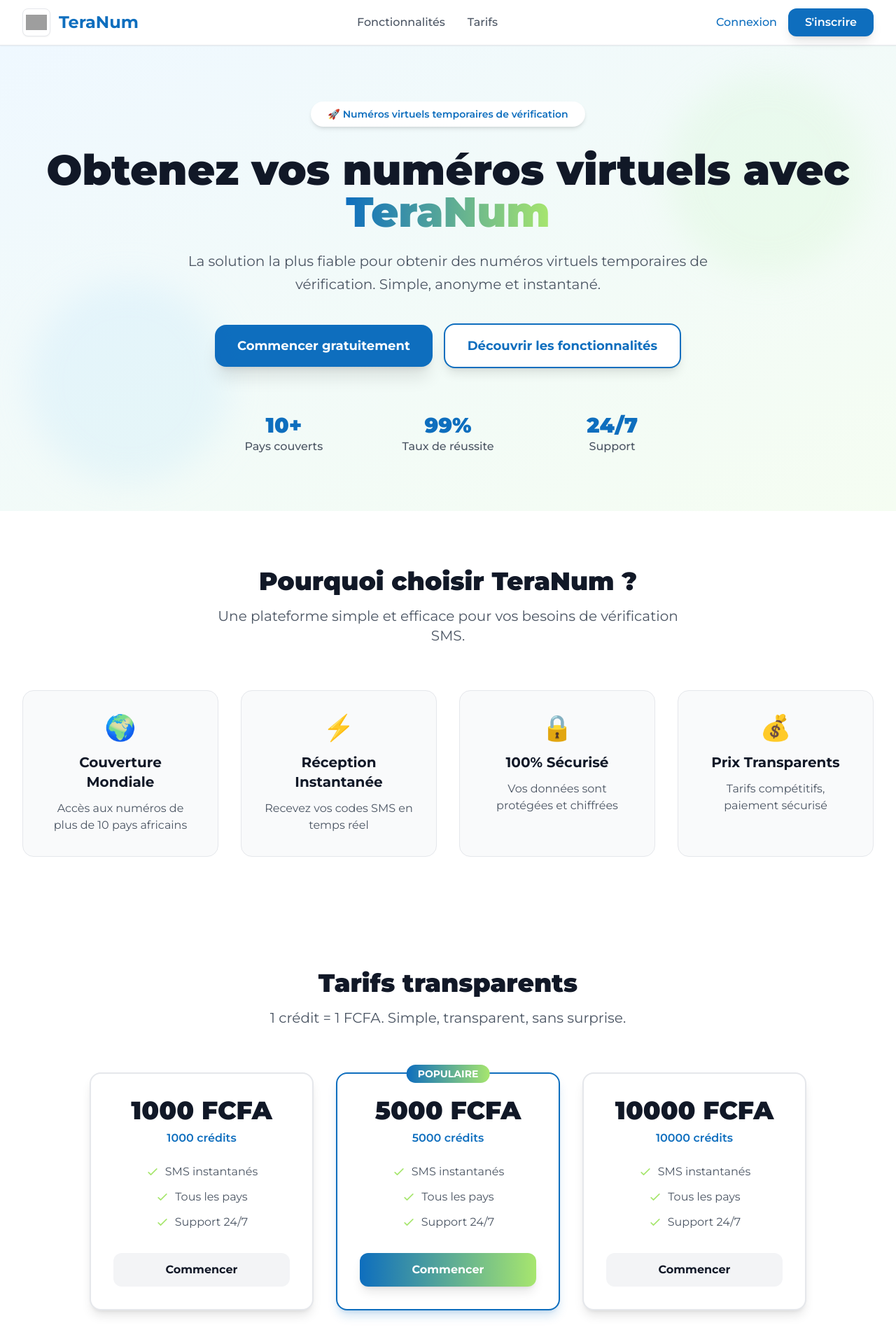
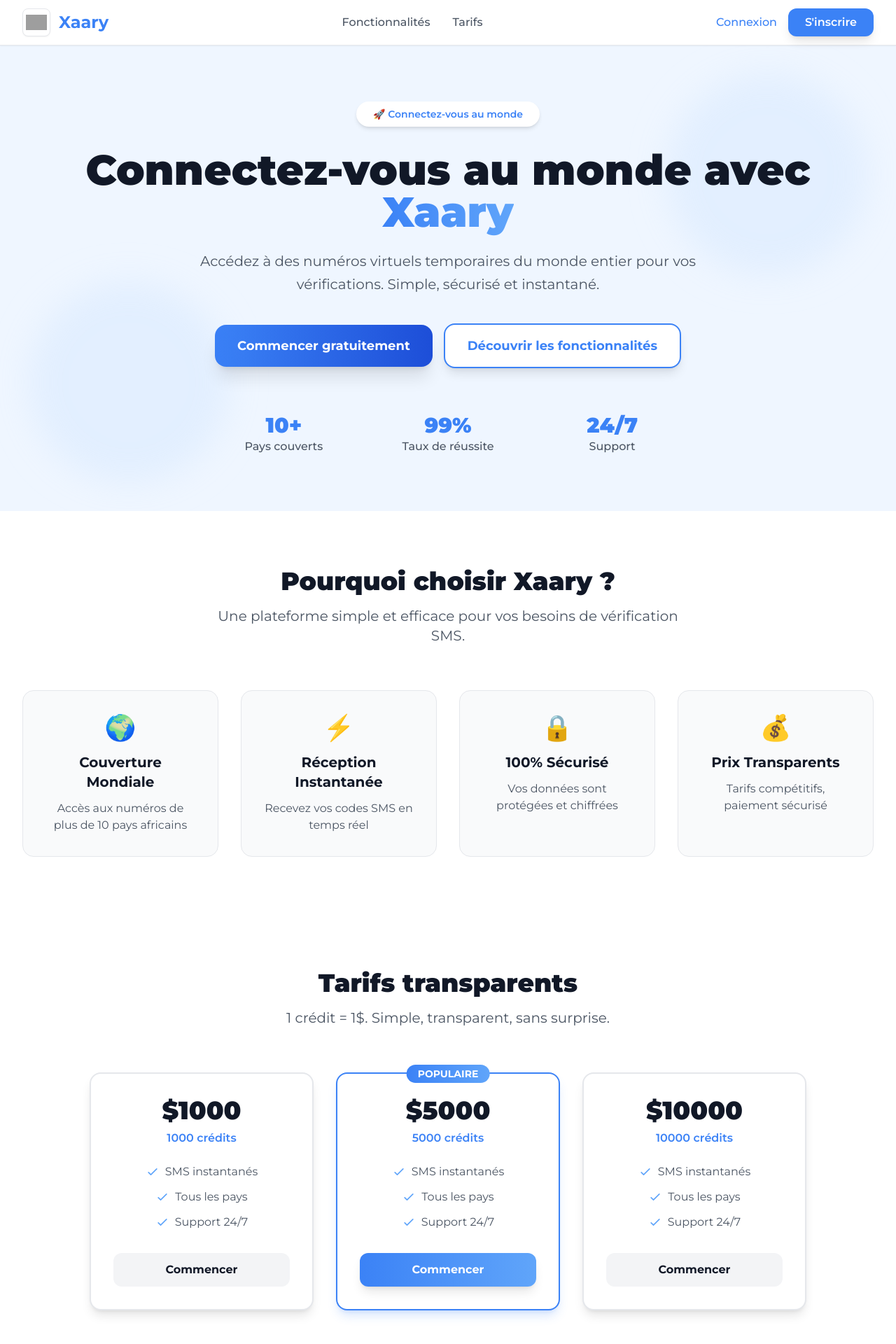
Before and after one commit to jeanawn/first-fornt, a React (Vite) app: page / in a window 1280 px wide. Shown: the top 1920 px of the page at 70% size. Built offline with nearby package versions, Linux system fonts and the light colour scheme; grey boxes are pictures that could not be loaded.

Commit message:
feat: update branding from TeraNum to Xaary across the application

```diff
--- a/index.html
+++ b/index.html
@@ -2,7 +2,7 @@
 <html lang="fr">
   <head>
     <meta charset="UTF-8" />
-    <link rel="icon" type="image/png" href="https://s6.imgcdn.dev/YQ54Ge.png" />
+    <link rel="icon" type="image/png" href="https://i.postimg.cc/fRm60V7Z/LOGO-XAARY-500x500.png" />
     <meta name="viewport" content="width=device-width, initial-scale=1.0" />
 
     <!-- PWA Manifest -->
@@ -11,20 +11,20 @@
     <meta name="mobile-web-app-capable" content="yes" />
     <meta name="apple-mobile-web-app-capable" content="yes" />
     <meta name="apple-mobile-web-app-status-bar-style" content="default" />
-    <meta name="apple-mobile-web-app-title" content="TeraNum" />
+    <meta name="apple-mobile-web-app-title" content="Xaary" />
 
     <!-- Apple Touch Icons -->
     <link rel="apple-touch-icon" sizes="152x152" href="/icons/icon-152x152.png" />
     <link rel="apple-touch-icon" sizes="192x192" href="/icons/icon-192x192.png" />
 
     <!-- Meta tags pour PWA -->
-    <meta name="description" content="Obtenir des numéros virtuels temporaires de vérification" />
+    <meta name="description" content="Connectez-vous au monde - Obtenez des numéros virtuels temporaires de vérification" />
     <meta name="keywords" content="numéro virtuel, SMS, vérification, temporaire, anonyme, téléphone" />
 
     <link rel="preconnect" href="https://fonts.googleapis.com">
     <link rel="preconnect" href="https://fonts.gstatic.com" crossorigin>
     <link href="https://fonts.googleapis.com/css2?family=Montserrat:ital,wght@0,100..900;1,100..900&display=swap" rel="stylesheet">
-    <title>TeraNum - Numéros Virtuels Temporaires</title>
+    <title>Xaary - Connectez-vous au monde</title>
   </head>
   <body>
     <div id="root"></div>
--- a/public/sw.js
+++ b/public/sw.js
@@ -1,4 +1,4 @@
-const CACHE_NAME = 'teranum-v1';
+const CACHE_NAME = 'xaary-v1';
 const urlsToCache = [
   '/',
   '/manifest.json',
@@ -92,6 +92,6 @@ self.addEventListener('push', (event) => {
   };
 
   event.waitUntil(
-    self.registration.showNotification('TeraNum', options)
+    self.registration.showNotification('Xaary', options)
   );
 });
--- a/src/components/Layout.tsx
+++ b/src/components/Layout.tsx
@@ -14,13 +14,13 @@ export default function Layout({ children, showHeader = true }: LayoutProps) {
             <div className="flex items-center justify-center space-x-3">
               <div className="w-8 h-8 bg-white rounded-lg shadow-sm border border-gray-100 p-1">
                 <img
-                  src="https://s6.imgcdn.dev/YQ54Ge.png"
-                  alt="TeraNum Logo"
+                  src="https://i.postimg.cc/fRm60V7Z/LOGO-XAARY-500x500.png"
+                  alt="Xaary Logo"
                   className="w-full h-full object-cover rounded"
                 />
               </div>
               <h1 className="text-xl font-bold text-gray-900 font-montserrat">
-                TeraNum
+                Xaary
               </h1>
             </div>
           </div>
--- a/src/pages/Dashboard.tsx
+++ b/src/pages/Dashboard.tsx
@@ -156,8 +156,8 @@ export default function Dashboard({ user, onRecharge, onBuyNumber, onLogout, onV
         <div className="text-center space-y-2">
           <div className="w-16 h-16 bg-white rounded-2xl flex items-center justify-center mx-auto shadow-lg border border-gray-200 p-2">
             <img
-              src="https://s6.imgcdn.dev/YQ54Ge.png"
-              alt="TeraNum Logo"
+              src="https://i.postimg.cc/fRm60V7Z/LOGO-XAARY-500x500.png"
+              alt="Xaary Logo"
               className="w-full h-full object-cover rounded-xl"
             />
           </div>
--- a/src/pages/LandingPage.tsx
+++ b/src/pages/LandingPage.tsx
@@ -46,12 +46,12 @@ export default function LandingPage({ onGoToLogin, onGoToRegister, onGoToPrivacy
             <div className="flex items-center space-x-3">
               <div className="w-10 h-10 bg-white rounded-lg shadow-sm border border-gray-200 p-1">
                 <img
-                  src="https://s6.imgcdn.dev/YQ54Ge.png"
-                  alt="TeraNum Logo"
+                  src="https://i.postimg.cc/fRm60V7Z/LOGO-XAARY-500x500.png"
+                  alt="Xaary Logo"
                   className="w-full h-full object-contain rounded"
                 />
               </div>
-              <h1 className="text-2xl font-bold text-primary font-montserrat">TeraNum</h1>
+              <h1 className="text-2xl font-bold text-primary font-montserrat">Xaary</h1>
             </div>
 
             {/* Navigation */}
@@ -90,22 +90,22 @@ export default function LandingPage({ onGoToLogin, onGoToRegister, onGoToPrivacy
             {/* Badge */}
             <div className="inline-flex items-center bg-white rounded-full px-6 py-2 shadow-md mb-8">
               <span className="text-primary font-montserrat font-semibold text-sm">
-                🚀 Numéros virtuels temporaires de vérification
+                🚀 Connectez-vous au monde
               </span>
             </div>
 
             {/* Main Heading */}
             <h1 className="text-5xl md:text-6xl font-black text-gray-900 font-montserrat mb-6 leading-tight">
-              Obtenez vos numéros virtuels avec{' '}
+              Connectez-vous au monde avec{' '}
               <span className="text-transparent bg-clip-text bg-gradient-to-r from-primary to-secondary">
-                TeraNum
+                Xaary
               </span>
             </h1>
 
             {/* Sub Heading */}
             <p className="text-xl text-gray-600 font-montserrat max-w-3xl mx-auto mb-10 leading-relaxed">
-              La solution la plus fiable pour obtenir des numéros virtuels temporaires de vérification.
-              Simple, anonyme et instantané.
+              Accédez à des numéros virtuels temporaires du monde entier pour vos vérifications.
+              Simple, sécurisé et instantané.
             </p>
 
             {/* CTA Buttons */}
@@ -152,7 +152,7 @@ export default function LandingPage({ onGoToLogin, onGoToRegister, onGoToPrivacy
         <div className="max-w-7xl mx-auto px-4 sm:px-6 lg:px-8">
           <div className="text-center mb-16">
             <h2 className="text-4xl font-black text-gray-900 font-montserrat mb-4">
-              Pourquoi choisir TeraNum ?
+              Pourquoi choisir Xaary ?
             </h2>
             <p className="text-xl text-gray-600 font-montserrat max-w-2xl mx-auto">
               Une plateforme simple et efficace pour vos besoins de vérification SMS.
@@ -184,7 +184,7 @@ export default function LandingPage({ onGoToLogin, onGoToRegister, onGoToPrivacy
               Tarifs transparents
             </h2>
             <p className="text-xl text-gray-600 font-montserrat max-w-2xl mx-auto">
-              1 crédit = 1 FCFA. Simple, transparent, sans surprise.
+              1 crédit = 1$. Simple, transparent, sans surprise.
             </p>
           </div>
 
@@ -205,7 +205,7 @@ export default function LandingPage({ onGoToLogin, onGoToRegister, onGoToPrivacy
 
                 <div className="text-center">
                   <div className="text-4xl font-black text-gray-900 font-montserrat mb-2">
-                    {plan.amount} FCFA
+                    ${plan.amount}
                   </div>
                   <div className="text-primary font-montserrat font-semibold mb-6">
                     {plan.credits} crédits
@@ -253,10 +253,10 @@ export default function LandingPage({ onGoToLogin, onGoToRegister, onGoToPrivacy
       <section className="py-20 bg-gradient-to-r from-primary to-secondary">
         <div className="max-w-4xl mx-auto text-center px-4 sm:px-6 lg:px-8">
           <h2 className="text-4xl font-black text-white font-montserrat mb-6">
-            Prêt à commencer avec TeraNum ?
+            Prêt à commencer avec Xaary ?
           </h2>
           <p className="text-xl text-primary-100 font-montserrat mb-10">
-            Rejoignez des milliers d'utilisateurs qui font confiance à TeraNum pour leurs codes SMS.
+            Rejoignez des milliers d'utilisateurs qui font confiance à Xaary pour leurs codes SMS.
           </p>
 
           <div className="flex flex-col sm:flex-row gap-4 justify-center">
@@ -283,22 +283,22 @@ export default function LandingPage({ onGoToLogin, onGoToRegister, onGoToPrivacy
             <div className="flex items-center justify-center space-x-3 mb-6">
               <div className="w-10 h-10 bg-white rounded-lg shadow-sm border border-gray-200 p-1">
                 <img
-                  src="https://s6.imgcdn.dev/YQ54Ge.png"
-                  alt="TeraNum Logo"
+                  src="https://i.postimg.cc/fRm60V7Z/LOGO-XAARY-500x500.png"
+                  alt="Xaary Logo"
                   className="w-full h-full object-contain rounded"
                 />
               </div>
-              <h3 className="text-2xl font-bold font-montserrat">TeraNum</h3>
+              <h3 className="text-2xl font-bold font-montserrat">Xaary</h3>
             </div>
 
             <p className="text-gray-400 font-montserrat mb-8 max-w-2xl mx-auto">
-              La plateforme de référence pour recevoir des codes SMS de vérification sur des numéros virtuels temporaires.
+              Connectez-vous au monde grâce à notre plateforme de numéros virtuels temporaires pour vos vérifications.
             </p>
 
             <div className="border-t border-gray-700 pt-8">
               <div className="flex flex-col md:flex-row justify-between items-center space-y-4 md:space-y-0">
                 <p className="text-gray-400 font-montserrat text-sm">
-                  © 2024 TeraNum. Tous droits réservés.
+                  © 2024 Xaary. Tous droits réservés.
                 </p>
 
                 <div className="flex items-center space-x-6">
--- a/src/pages/Login.tsx
+++ b/src/pages/Login.tsx
@@ -48,14 +48,14 @@ export default function Login({ onLogin, onForgotPassword, onRegister, onBackToH
           <div className="text-center space-y-4">
             <div className="w-20 h-20 bg-white rounded-2xl mx-auto flex items-center justify-center shadow-xl border border-gray-200 p-2">
               <img
-                src="https://s6.imgcdn.dev/YQ54Ge.png"
-                alt="TeraNum Logo"
+                src="https://i.postimg.cc/fRm60V7Z/LOGO-XAARY-500x500.png"
+                alt="Xaary Logo"
                 className="w-full h-full object-cover rounded-xl"
               />
             </div>
             <div>
               <h1 className="text-4xl font-bold bg-gradient-to-r from-primary to-primary-800 bg-clip-text text-transparent font-montserrat">
-                TeraNum
+                Xaary
               </h1>
               <p className="text-gray-600 text-lg mt-2 font-montserrat">
                 Connexion à votre compte
@@ -170,7 +170,7 @@ export default function Login({ onLogin, onForgotPassword, onRegister, onBackToH
                     <path strokeLinecap="round" strokeLinejoin="round" strokeWidth={2} d="M13 16h-1v-4h-1m1-4h.01M21 12a9 9 0 11-18 0 9 9 0 0118 0z" />
                   </svg>
                 </div>
-                <h3 className="font-semibold text-primary-900 font-montserrat">Bienvenue sur TeraNum</h3>
+                <h3 className="font-semibold text-primary-900 font-montserrat">Bienvenue sur Xaary</h3>
               </div>
               <p className="text-primary-800 text-sm font-montserrat">
                 Accédez à vos numéros virtuels pour recevoir des codes SMS de vérification en toute simplicité.
--- a/src/pages/PrivacyPolicy.tsx
+++ b/src/pages/PrivacyPolicy.tsx
@@ -33,11 +33,11 @@ export default function PrivacyPolicy({ onBack }: PrivacyPolicyProps) {
               <section className="mb-8">
                 <h2 className="text-2xl font-bold text-gray-900 font-montserrat mb-4">1. Introduction</h2>
                 <p className="text-gray-700 font-montserrat leading-relaxed mb-4">
-                  TeraNum s'engage à protéger votre vie privée. Cette politique de confidentialité explique comment nous collectons,
+                  Xaary s'engage à protéger votre vie privée. Cette politique de confidentialité explique comment nous collectons,
                   utilisons, stockons et protégeons vos informations personnelles lorsque vous utilisez notre service de numéros virtuels temporaires.
                 </p>
                 <p className="text-gray-700 font-montserrat leading-relaxed">
-                  En utilisant TeraNum, vous acceptez les pratiques décrites dans cette politique.
+                  En utilisant Xaary, vous acceptez les pratiques décrites dans cette politique.
                 </p>
               </section>
 
@@ -183,7 +183,7 @@ export default function PrivacyPolicy({ onBack }: PrivacyPolicyProps) {
                 <h2 className="text-2xl font-bold text-gray-900 font-montserrat mb-4">7. Partage des données</h2>
                 <div className="bg-red-50 border border-red-200 rounded-lg p-4">
                   <p className="text-red-800 font-montserrat font-semibold mb-2">
-                    🚫 TeraNum ne vend jamais vos données personnelles
+                    🚫 Xaary ne vend jamais vos données personnelles
                   </p>
                   <p className="text-red-700 font-montserrat text-sm">
                     Nous ne partageons vos informations qu'avec des prestataires de services essentiels
--- a/src/pages/Recharge.tsx
+++ b/src/pages/Recharge.tsx
@@ -60,7 +60,7 @@ export default function Recharge({ onRecharge, onBack }: RechargeProps) {
 
     setIsLoading(true);
     try {
-      await onRecharge(parseFloat(amount), phoneNumber, selectedNetwork);
+      onRecharge(parseFloat(amount), phoneNumber, selectedNetwork);
     } finally {
       setIsLoading(false);
     }
@@ -102,7 +102,7 @@ export default function Recharge({ onRecharge, onBack }: RechargeProps) {
             <div>
               <h4 className="font-semibold text-blue-900 mb-1">💡 Information importante</h4>
               <p className="text-sm text-blue-800">
-                <strong>1 crédit = 1 FCFA</strong><br/>
+                <strong>1 crédit = 1$</strong><br/>
                 Les crédits servent à acheter des numéros virtuels sur la plateforme.
               </p>
                 <p className="mt-2 text-sm text-red-600 font-semibold">
@@ -172,7 +172,7 @@ export default function Recharge({ onRecharge, onBack }: RechargeProps) {
                 <div className="mt-3 text-center">
                   <div className="inline-flex items-center space-x-2 bg-blue-50 px-4 py-2 rounded-xl">
                     <span className="text-sm text-blue-700">Équivalent :</span>
-                    <span className="font-bold text-blue-800">{parseFloat(amount).toLocaleString()} F</span>
+                    <span className="font-bold text-blue-800">${parseFloat(amount).toLocaleString()}</span>
                   </div>
                 </div>
               )}
--- a/src/pages/Register.tsx
+++ b/src/pages/Register.tsx
@@ -64,8 +64,8 @@ export default function Register({ onRegister, onBackToLogin }: RegisterProps) {
           <div className="text-center space-y-4">
             <div className="w-20 h-20 bg-white rounded-2xl mx-auto flex items-center justify-center shadow-xl border border-gray-200 p-2">
               <img
-                src="https://s6.imgcdn.dev/YQ54Ge.png"
-                alt="TeraNum Logo"
+                src="https://i.postimg.cc/fRm60V7Z/LOGO-XAARY-500x500.png"
+                alt="Xaary Logo"
                 className="w-full h-full object-cover rounded-xl"
               />
             </div>
@@ -74,7 +74,7 @@ export default function Register({ onRegister, onBackToLogin }: RegisterProps) {
                 Créer un compte
               </h1>
               <p className="text-gray-600 text-lg mt-2 font-montserrat">
-                Rejoignez TeraNum
+                Connectez-vous au monde avec Xaary
               </p>
             </div>
           </div>
--- a/tailwind.config.js
+++ b/tailwind.config.js
@@ -10,28 +10,28 @@ export default {
         'sans': ['Montserrat', 'ui-sans-serif', 'system-ui', 'sans-serif'],
       },
       colors: {
-        'primary': '#0e6ebe',
-        'secondary': '#a7e66e',
-        'primary-50': '#eff8ff',
-        'primary-100': '#daf0ff',
-        'primary-200': '#bde4ff',
-        'primary-300': '#90d3ff',
-        'primary-400': '#5cb9ff',
-        'primary-500': '#359bff',
-        'primary-600': '#1f7fff',
-        'primary-700': '#0e6ebe',
-        'primary-800': '#1354a3',
-        'primary-900': '#164780',
-        'secondary-50': '#f5fdf2',
-        'secondary-100': '#e8fce2',
-        'secondary-200': '#d2f7c6',
-        'secondary-300': '#b3ef9c',
-        'secondary-400': '#a7e66e',
-        'secondary-500': '#7bd346',
-        'secondary-600': '#60b030',
-        'secondary-700': '#4b8a28',
-        'secondary-800': '#3d6e25',
-        'secondary-900': '#345c22',
+        'primary': '#3b82f6',
+        'secondary': '#60a5fa',
+        'primary-50': '#eff6ff',
+        'primary-100': '#dbeafe',
+        'primary-200': '#bfdbfe',
+        'primary-300': '#93c5fd',
+        'primary-400': '#60a5fa',
+        'primary-500': '#3b82f6',
+        'primary-600': '#2563eb',
+        'primary-700': '#1d4ed8',
+        'primary-800': '#1e40af',
+        'primary-900': '#1e3a8a',
+        'secondary-50': '#eff6ff',
+        'secondary-100': '#dbeafe',
+        'secondary-200': '#bfdbfe',
+        'secondary-300': '#93c5fd',
+        'secondary-400': '#60a5fa',
+        'secondary-500': '#3b82f6',
+        'secondary-600': '#2563eb',
+        'secondary-700': '#1d4ed8',
+        'secondary-800': '#1e40af',
+        'secondary-900': '#1e3a8a',
       },
     },
   },
```
Also changed, not shown: src/pages/TermsOfService.tsx (+8 -8 lines), public/manifest.json.
